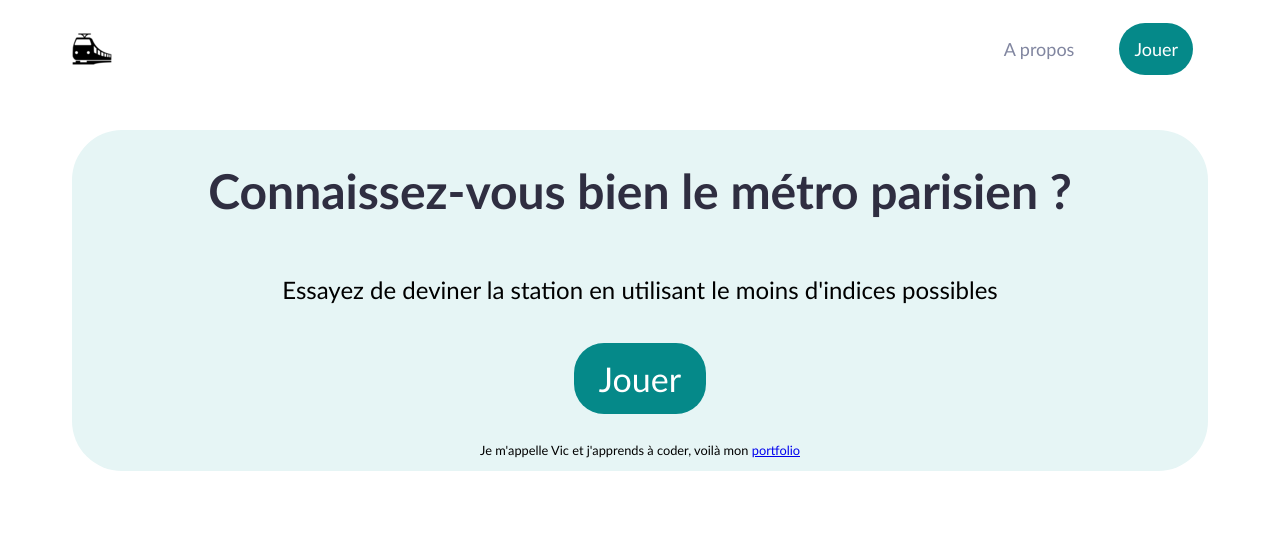
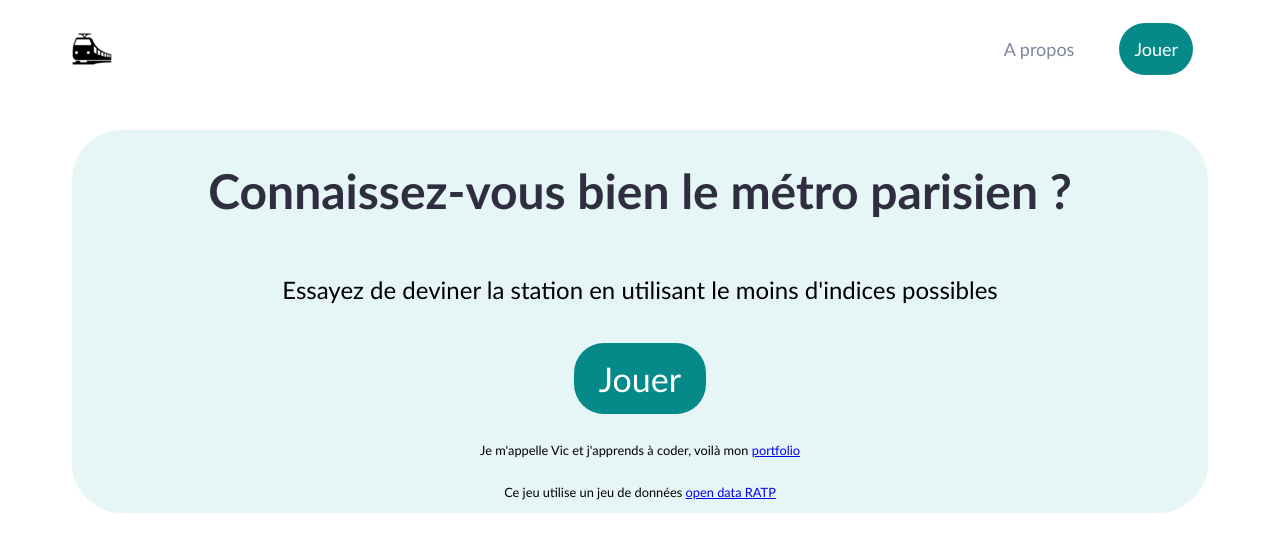
Before and after one commit to Vico4/MetroGame, a React (Create React App) app: page / in a window 1280 px wide. Shown: the top 552 px of the page. Built offline with nearby package versions, Linux system fonts and the light colour scheme.

Commit message:
ajout licence

```diff
--- a/src/pages/Home/index.jsx
+++ b/src/pages/Home/index.jsx
@@ -48,6 +48,7 @@ function Home() {
         Jouer
       </StyledLink>
       <StyledFooter> Je m'appelle Vic et j'apprends à coder, voilà mon <a href="https://tourmaline-wormhole-b64.notion.site/Victoire-Stahl-59406772ff9547d1b1e8b35214f3745a">portfolio</a> </StyledFooter>
+      <StyledFooter> Ce jeu utilise un jeu de données <a href='https://data.ratp.fr/explore/dataset/trafic-annuel-entrant-par-station-du-reseau-ferre-2020/information/'> open data RATP </a></StyledFooter>
     </StyledDiv>
   )
 }
```
